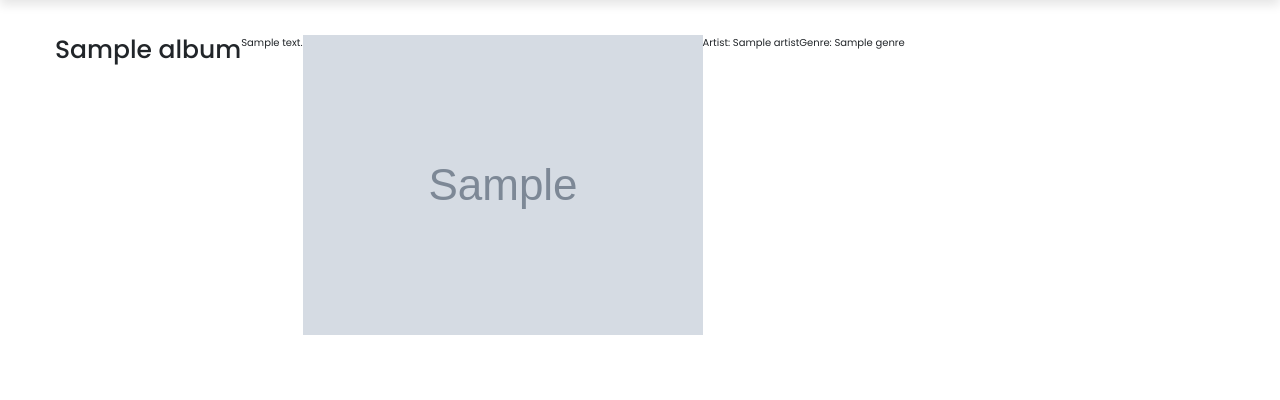
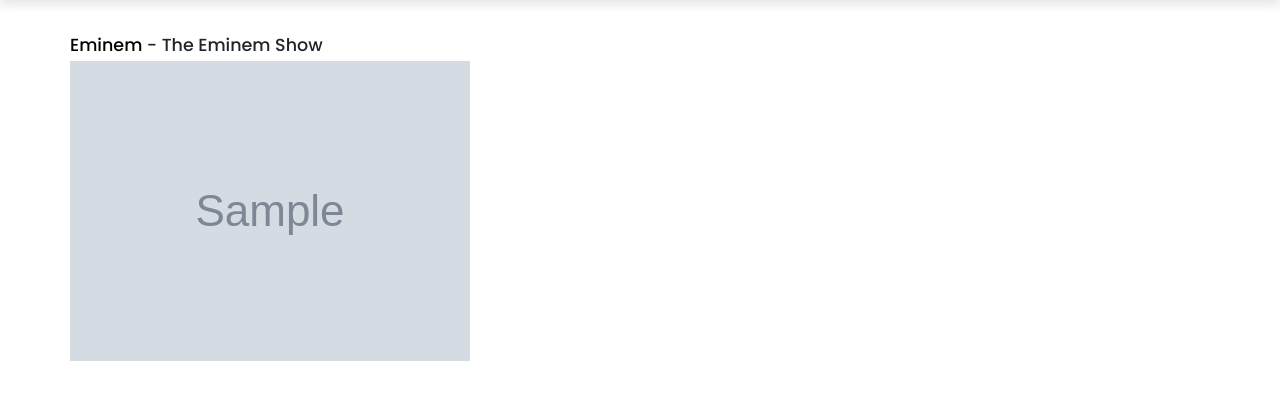
Before and after one commit to Roquefort29/SDAmusic, a Django app: template mysite/SDA/templates/albumpage.html in a window 1280 px wide. Shown: the part 65-465 px from the top of the page. Run offline with Django 3.2, Linux system fonts and the light colour scheme; the template is opened without the code that fills it: most values are stand-ins (such as "Sample title", 1, 10 or a date in 2020); grey boxes marked "Sample" are stand-in pictures; parts of the project's set-up code (start-up, migrations or seed data) failed here and were passed over; some libraries are stand-ins or nearby versions.

Commit message:
upd: update album, artist pages

```diff
--- a/mysite/SDA/templates/albumpage.html
+++ b/mysite/SDA/templates/albumpage.html
@@ -25,18 +25,18 @@
 	</head>
 	<body>
 	{% include 'inc/_nav.html' %}
-
 		<div style="margin-top: 100px;">
 			<div class="container">
 				<div class="row">
-					<h1>{{ album.title }}</h1>
-					<p>{{ album.description }}</p>
-					<img src="{{ album.photo.url }}" alt="{{ al.title }} cover">
-					<p>Artist: {{ album.artist }}</p>
-					<p>Genre: {{ album.genre }}</p>
+					<div class="col-md-6">
+						<h3><a href="welcome" style="text-decoration: none;">Eminem</a> -  The Eminem Show</h3>
+
+					</div>
+					<div class="col-md-6">
+						<img src="{{album.photo.url}}" style="max-width: 450px; max-height: 450px;">
+					</div>
 				</div>
 			</div>
 		</div>
-
 	</body>
 </html>
```
